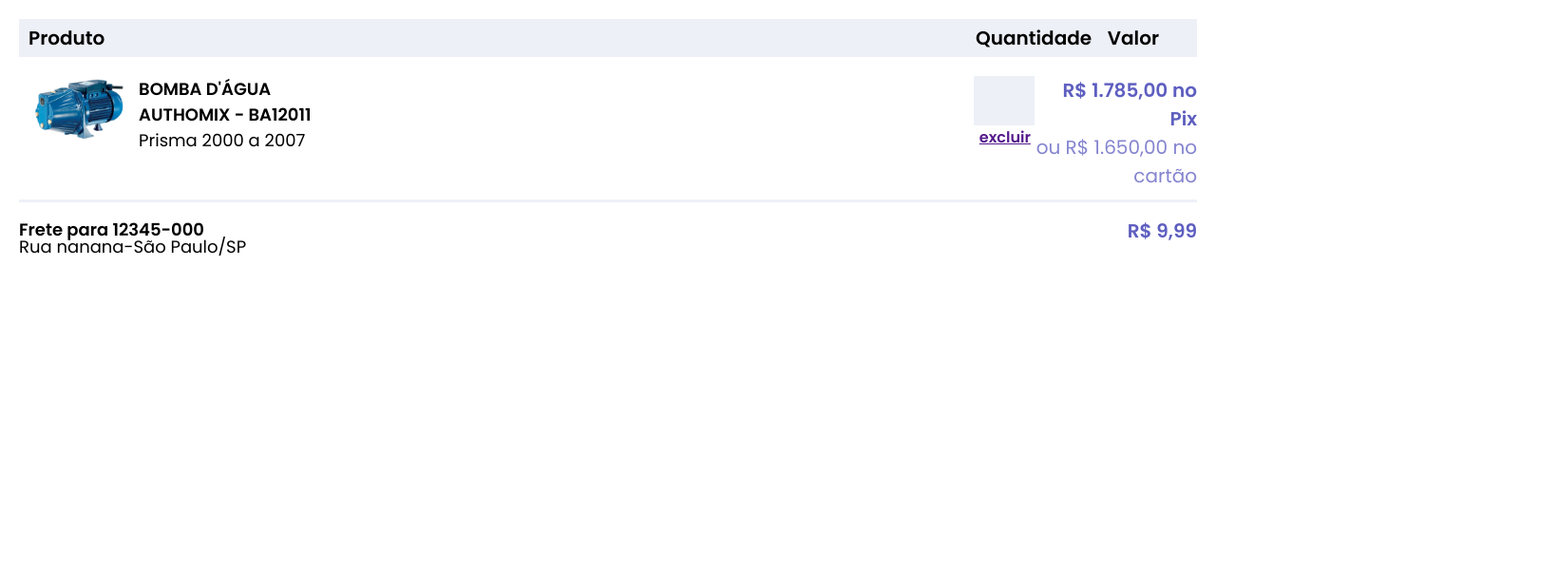
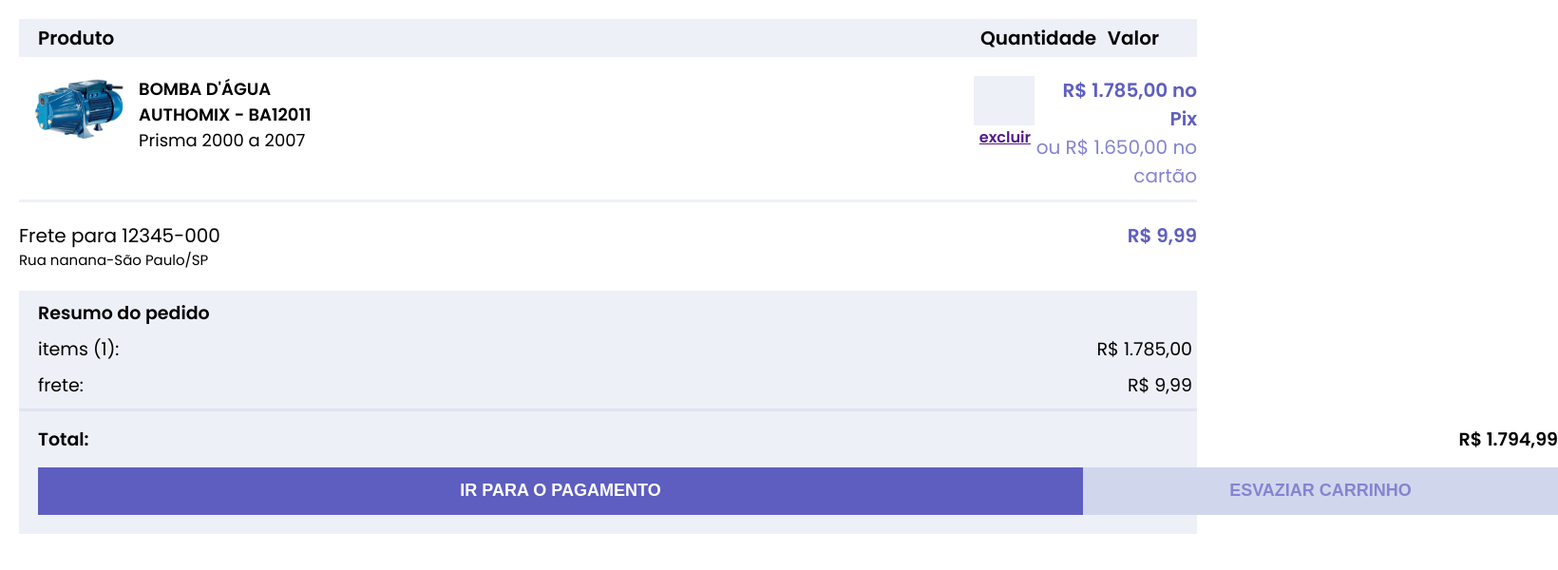
Before and after one commit to 2023-2S-SENAI-SP-FE/nan-projeto-curso, a plain HTML site: page carrinho.html in a window 1280 px wide. Shown: the whole page at 95% size, 1640 px wide, since content can reach past the window. Drawn offline with Linux system fonts and the light colour scheme.

Commit message:
feat: estilisando botões

```diff
--- a/carrinho.css
+++ b/carrinho.css
@@ -8,10 +8,9 @@
     font-family: 'Poppins';
     font-weight: bold;
     font-size: 20px;
-    border: 1px solid #000000;
-    border: 0;
+    border: 0px solid #000000;
     margin: 20px;
-    padding: 10px;
+    padding: 10px 20px;
     padding-right: 40px;
 }
 
@@ -51,7 +50,7 @@
     display: flex;
     justify-content: space-between;
     font-family:'Poppins';
-    border-bottom: 3px solid  rgb(87, 108, 188, 0.1);;
+    border-bottom: 3px solid  rgb(87, 108, 188, 0.1);
     margin: 20px;
     padding-bottom: 10px;
 }
@@ -84,11 +83,12 @@
     justify-content: space-between;
     font-family:'Poppins';
     margin: 20px;
-    font-size: 18px;
+    font-size: 20px;
+    line-height: 1.5;
 }
 
-.frete h2 {
-    font-weight: bold;
+.frete h3 {
+    font-size: 15px;
 }
 
 .frete p {
@@ -96,3 +96,66 @@
     font-weight: bold;
     font-size: 20px;
 }
+
+.resumo-do-pedido {
+    font-family: 'Poppins';
+    margin: 0px 20px;
+    padding: 5px 20px;
+    padding-right: 5px;
+    font-size: 19px;
+    line-height: 2.0;
+    border-bottom: 3px solid rgb(87, 108, 188, 0.1);
+    background-color:  rgb(87, 108, 188, 0.1);
+}
+
+.resumo-do-pedido h3 {
+    font-weight: bold;
+}
+
+.resumo {
+    display: flex;
+    justify-content: space-between;
+}
+
+.resumo h6 {
+    text-align: right;
+}
+
+.pagamento {
+    display: flex;
+    justify-content: space-between;
+    font-family: 'Poppins';
+    margin: 0px 20px;
+    padding: 20px 20px;
+    padding-right: 5px;
+    font-size: 19px;
+    border: 0px solid;
+    font-weight: bold;
+    background-color: rgb(87, 108, 188, 0.1);
+}
+
+.pagamento h3 {
+    text-align: right;
+}
+
+#pagar {
+    width: 1100px;
+    height: 50px;
+    margin-top: 20px;
+    font-size: 18px;
+    background-color: rgb(94, 94, 192);
+    color: white;
+    border: 0;
+    font-weight: bold;
+}
+
+#esvaziar {
+    width: 500px;
+    height: 50px;
+    margin-top: 20px;
+    font-size: 18px;
+    background-color: rgb(208, 215, 237);
+    color: rgb(132, 132, 208);
+    border: 0;
+    font-weight: bold;
+}
--- a/carrinho.html
+++ b/carrinho.html
@@ -33,9 +33,43 @@
     </div>
 
     <div class="frete">
-        <div><h2>Frete para 12345-000</h2><h3>Rua nanana-São Paulo/SP</h3></div>
-        <div><p>R$ 9,99</p></div>
+        <div>
+            <h2>Frete para 12345-000</h2>
+            <h3>Rua nanana-São Paulo/SP</h3>
+        </div>
+        <div>
+            <p>R$ 9,99</p>
+        </div>
     </div>
+
+    <div class="resumo-do-pedido">
+        <div>
+            <h3>Resumo do pedido</h3>
+        </div>
+
+        <div class="resumo">
+            <div>
+                <h4>items (1):</h4>
+                <h4>frete:</h4>
+            </div>
+            <div>
+                <h6>R$ 1.785,00</h6>
+                <h6>R$ 9,99</h6>
+            </div>
+        </div>
+    </div>
+
+    <div class="pagamento">
+        <div>
+            <p>Total:</p>
+            <button id="pagar" type="submit">IR PARA O PAGAMENTO</button>
+        </div>
+        <div>
+            <h3>R$ 1.794,99</h3>
+            <button id="esvaziar" type="reset">ESVAZIAR CARRINHO</button>
+        </div>
+    </div>
+
 
 </body>
 </html>
```
